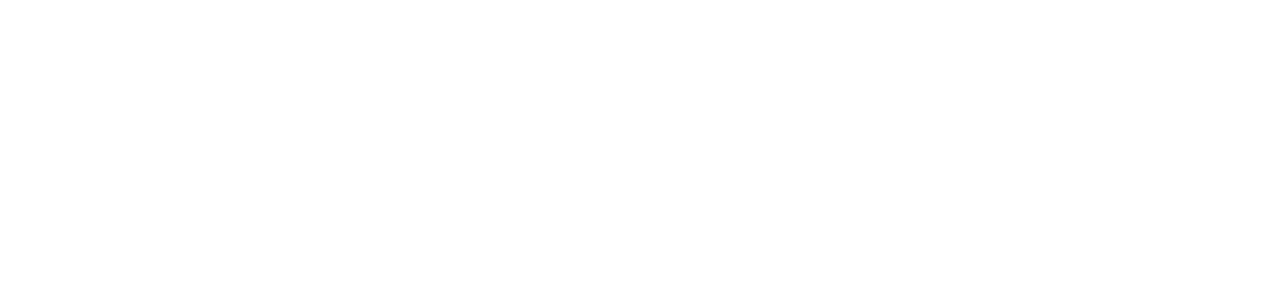
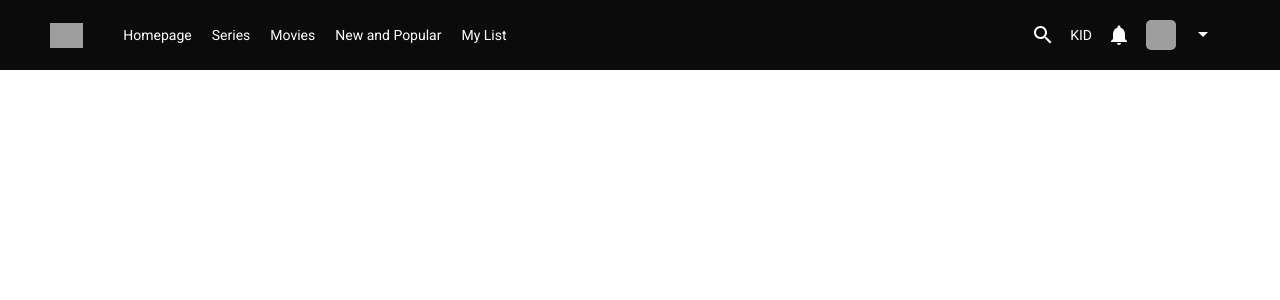
Before and after one commit to kmrraviranjan1/NetflixClone, a React (Create React App) app in the folder client/: page / in a window 1280 px wide. Shown: the top 300 px of the page. Built offline with nearby package versions, Linux system fonts and the light colour scheme; grey boxes are pictures that could not be loaded.

Commit message:
navigation added and basic css done

```diff
--- /dev/null
+++ b/client/src/components/Navbar.jsx
@@ -0,0 +1,42 @@
+import React from "react";
+import "./navbar.scss";
+import SearchIcon from "@mui/icons-material/Search";
+import NotificationsIcon from "@mui/icons-material/Notifications";
+import ArrowDropDownIcon from "@mui/icons-material/ArrowDropDown";
+const Navbar = () => {
+  return (
+    <div className="navbar">
+      <div className="container">
+        <div className="left">
+          <img
+            src="https://upload.wikimedia.org/wikipedia/commons/thumb/0/08/Netflix_2015_logo.svg/2560px-Netflix_2015_logo.svg.png"
+            alt=""
+          />
+          <span>Homepage</span>
+          <span>Series</span>
+          <span>Movies</span>
+          <span>New and Popular</span>
+          <span>My List</span>
+        </div>
+        <div className="right">
+          <SearchIcon className="icon" />
+          <span>KID</span>
+          <NotificationsIcon className="icon" />
+          <img
+            src="https://images.pexels.com/photos/6899260/pexels-photo-6899260.jpeg?auto=compress&cs=tinysrgb&dpr=2&w=500"
+            alt=""
+          />
+          <div className="profile">
+            <ArrowDropDownIcon className="icon" />
+            <div className="options">
+              <span>Settings</span>
+              <span>Logout</span>
+            </div>
+          </div>
+        </div>
+      </div>
+    </div>
+  );
+};
+
+export default Navbar;
--- /dev/null
+++ b/client/src/components/navbar.scss
@@ -0,0 +1,56 @@
+.navbar {
+  color: white;
+  font-size: 14px;
+  .container {
+    padding: 0px 50px;
+    display: flex;
+    align-items: center;
+    justify-content: space-between;
+    height: 70px;
+    .left {
+      display: flex;
+      align-items: center;
+      img {
+        height: 25px;
+        margin-right: 40px;
+      }
+      span{
+          margin-right: 20px;
+          cursor: pointer;
+      }
+    }
+    .right{
+        display: flex;
+        align-items: center;
+        .icon{
+            margin: 0 15px;
+            cursor: pointer;
+        }
+        img {
+          height: 30px;
+          width: 30px;
+          border-radius: 5px;
+          object-fit: cover;
+          cursor: pointer;
+        }
+        .profile{
+            .options{
+                display: none;
+                background-color: var(--main-color);
+            }
+            span{
+                padding: 10px;
+                cursor: pointer;
+            }
+            &:hover{
+                .options{
+                    display: flex;
+                    flex-direction: column;
+                    position: absolute;
+                }
+            }
+        }
+
+    }
+  }
+}
--- a/client/src/home/Home.jsx
+++ b/client/src/home/Home.jsx
@@ -1,11 +1,10 @@
-import React from 'react'
-import './Home.scss'
+import React from "react";
+import "./home.scss";
+import Navbar from "../components/Navbar";
 const Home = () => {
-    return (
-        <div className='home'>
+  return <div className="home">
+      <Navbar></Navbar>
+  </div>;
+};
 
-        </div>
-    )
-}
-
-export default Home
+export default Home;
```
